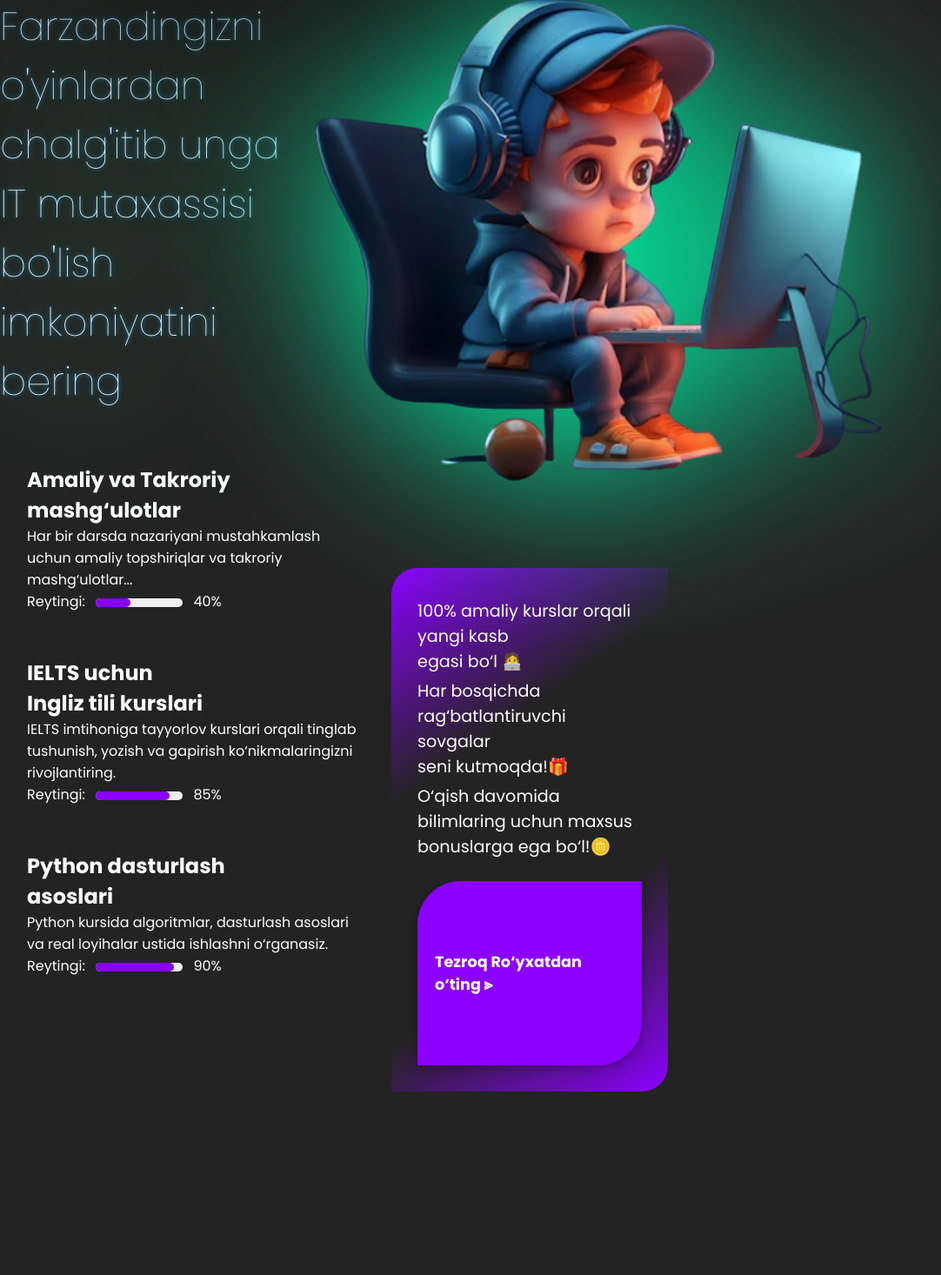
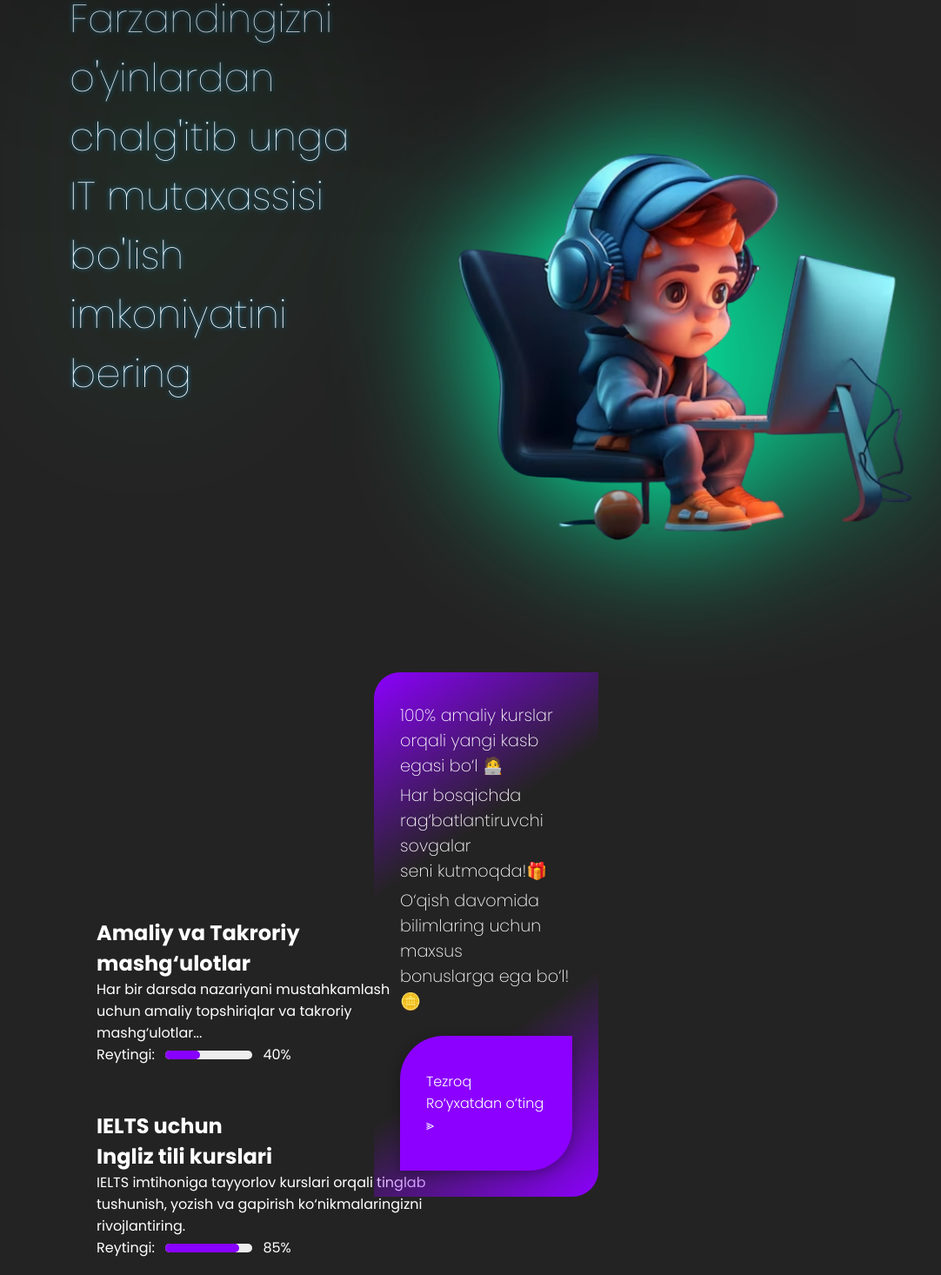
Before and after one commit to sh-mirjalol-3930/M-IT, a website: page index.html in a window 768 px wide. Shown: the part 107-1573 px from the top of the page at 87% size, 1082 px wide, since content can reach past the window. Before the commit the page ends 1362 px from the top, so only its background shows below. Drawn offline with Linux system fonts and the light colour scheme; a web font is replaced by a local one.

Commit message:
bullshit

```diff
--- a/scss/_responsive.scss
+++ b/scss/_responsive.scss
@@ -2,7 +2,6 @@
 
 // Small devices (phones, less than 768px)
 @media (max-width: 767.98px) {
-    // Add your styles for small devices here
     main {
         .pic {
             display: none;
@@ -21,18 +20,16 @@
         .container {
             .mobileMenu {
                 display: block;
-                .darkbtn {
-                }
             }
         }
     }
     .heropage {
-        main {
+        width: 500px;
+        background: linear-gradient(90deg, transparent, transparent, red) main {
             margin-top: 200px;
             .reytingcard {
                 margin-bottom: -1500px;
             }
-
             .hero {
                 display: flex;
                 flex-direction: column;
@@ -41,7 +38,6 @@
                     padding: 0;
                     display: block;
                     transform: scale(0.6);
-                    // margin-top: -300px;
                     img {
                         width: 100px;
                     }
@@ -51,14 +47,13 @@
                 .cta-box {
                     display: flex;
                     flex-direction: column;
-                    margin-left: -450px;
-                    // height: 500px;
+                    margin-left: -400px;
                     p {
                         font-size: 12px;
                         font-weight: 100;
                     }
                     a {
-                        padding: 80px 80px;
+                        padding: 80px 50px;
                         font-size: 15px;
                         font-weight: 200;
                     }
@@ -69,16 +64,62 @@
 }
 
 // Medium devices (tablets, 768px and up)
-@media (min-width: 768px) and (max-width: 991.98px) {
-    // Add your styles for medium devices here
+@media (min-width: 768px) and (max-width: 999.98px) {
+    main {
+        .pic {
+            display: block;
+            transform: scale(0.8);
+        }
+    }
+    .container {
+        padding: 0 80px;
+    }
+    header {
+        nav {
+            display: flex;
+        }
+        .darkbtn {
+            display: block;
+        }
+        .container {
+            .mobileMenu {
+                display: none;
+            }
+        }
+    }
+    .heropage {
+        main {
+            margin-top: 120px;
+            .reytingcard {
+                margin-bottom: -800px;
+            }
+            .hero {
+                display: flex;
+                flex-direction: row;
+                align-items: flex-start;
+                .pic {
+                    padding: 0 20px;
+                    img {
+                        width: 150px;
+                    }
+                }
+            }
+            .row {
+                .cta-box {
+                    display: flex;
+                    flex-direction: row;
+                    margin-left: -100px;
+                    p {
+                        font-size: 14px;
+                        font-weight: 200;
+                    }
+                    a {
+                        padding: 40px 30px;
+                        font-size: 16px;
+                        font-weight: 300;
+                    }
+                }
+            }
+        }
+    }
 }
-
-// Large devices (desktops, 992px and up)
-@media (min-width: 992px) and (max-width: 1199.98px) {
-    // Add your styles for large devices here
-}
-
-// Extra large devices (large desktops, 1200px and up)
-@media (min-width: 1200px) {
-    // Add your styles for extra large devices here
-}
```
Also changed, not shown: css/main.css, 1 other file.
